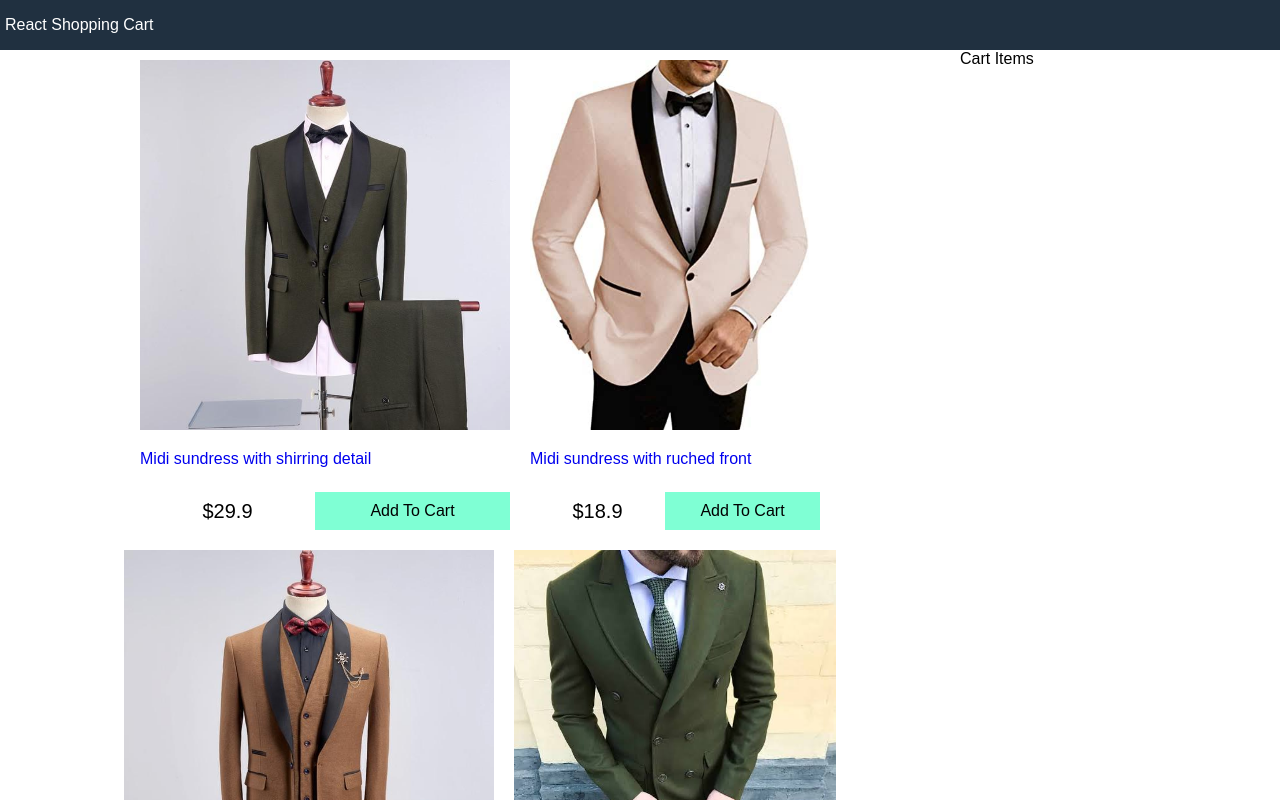
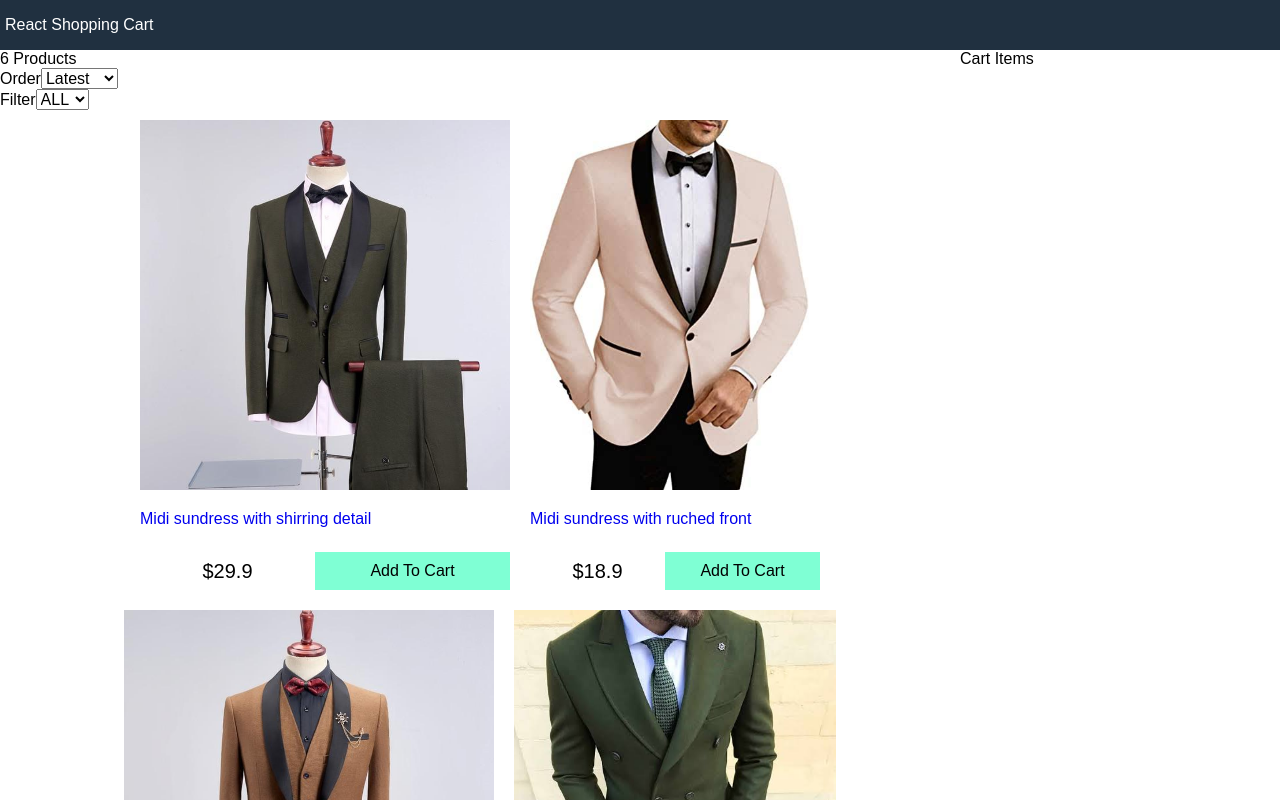
Before and after one commit to Neha-520/Shopping-Cart, a React (Create React App) app in the folder addtocart/: page / in a window 1280 px wide. Shown: the top 800 px of the page. Built offline with nearby package versions, Linux system fonts and the light colour scheme; a web font is replaced by a local one.

Commit message:
filter component

```diff
--- a/addtocart/src/App.js
+++ b/addtocart/src/App.js
@@ -1,5 +1,6 @@
 
 import React, { useState } from "react";
+import Filter from "./components/Filter";
 import Products from "./components/Products";
 import data from "./data.json"
 
@@ -12,6 +13,13 @@ function App() {
     sort: "",
   });
 
+  const filterProducts =(size)=>{
+
+  }
+  const sortProducts = (sort)=>{
+
+  }
+
   return (
     <div className="grid-container">
       <header>
@@ -20,6 +28,9 @@ function App() {
       <main>
         <div className="content">
           <div className="main">
+          <Filter count={state.products.length} size={state.size} sort={state.sort}
+            filterProducts={filterProducts} sortProducts={sortProducts}
+          />
            <Products products={state.products}/>
           </div>
           <div className="sidebar">
--- /dev/null
+++ b/addtocart/src/components/Filter.js
@@ -0,0 +1,32 @@
+import React from 'react'
+
+export default function Filter(props) {
+    return (
+        <div className="filter">
+          <div className="filter-result">
+            {props.count} Products
+          </div>
+          <div className="filter-sort">
+            Order
+            <select>
+                <option>Latest</option>
+                <option value="lowest">Lowest</option>
+                <option value="highst">Highest</option>
+            </select>
+          </div>
+          <div className="filter-size">
+               Filter
+               <select>
+                   <option value="ALL">ALL</option>
+                   <option value="XS">XS</option>
+                   <option value="S">S</option>
+                   <option value="M">M</option>
+                   <option value="L">L</option>
+                   <option value="XL">XL</option>
+                   <option value="XXL">XXL</option>
+               </select>
+          </div>
+
+        </div>
+    )
+}
```
